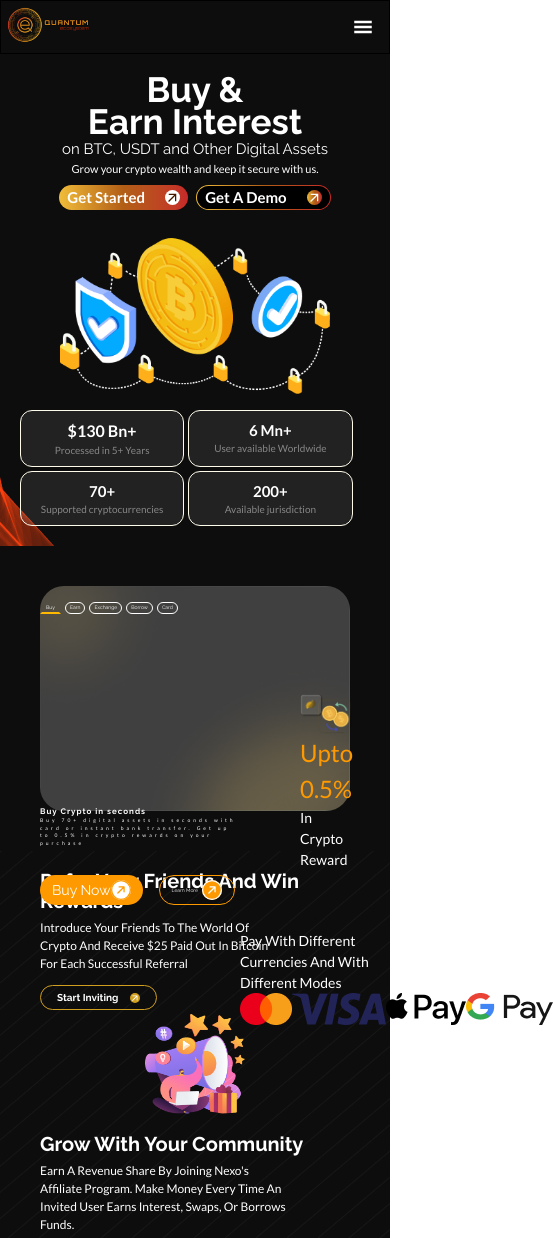
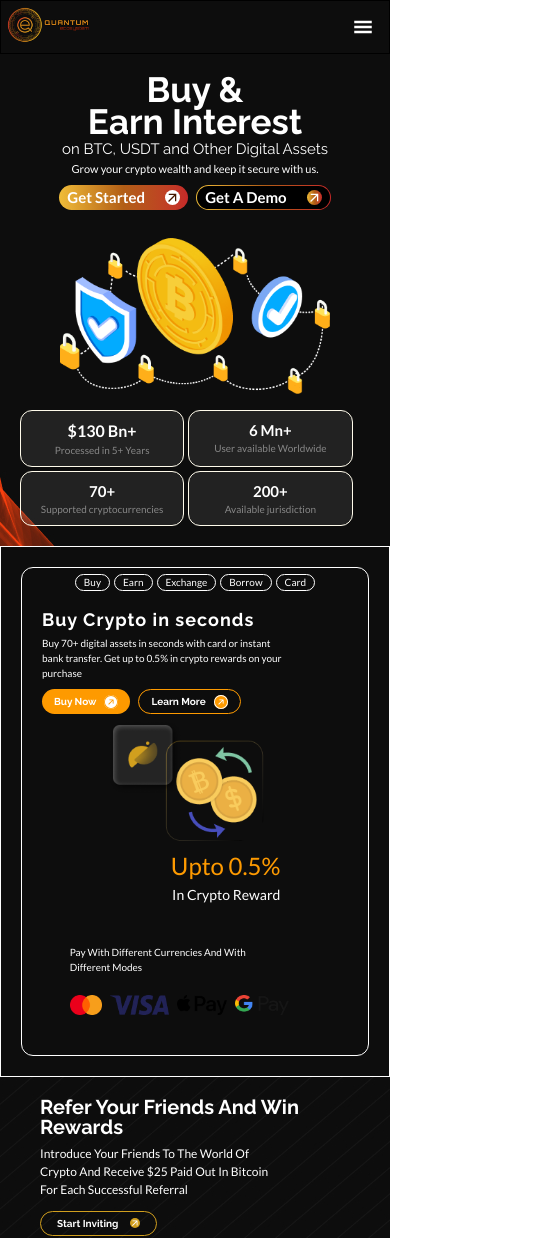
Before and after one commit to Tosif2230/Quantum_EcoSystem, a React (Vite) app: page / in a window 390 px wide. Shown: the top 1238 px of the page, 553 px wide, since content can reach past the window. Built offline with nearby package versions, Linux system fonts and the light colour scheme.

Commit message:
Card page layout fix for mobile

```diff
--- a/src/components/Buy.jsx
+++ b/src/components/Buy.jsx
@@ -1,3 +1,4 @@
+import CardBackground from "../assets/Card/Frame_56.jpg";
 import BuyBG from "../assets/Card/Buy.jpg";
 import EarnBG from "../assets/Card/Earn.jpg";
 import ExchangeBG from "../assets/Card/Exchange.jpg";
@@ -8,12 +9,12 @@
 import Visa from "../assets/Card/visa.png";
 import Apple from "../assets/Card/apple_pay.png";
 import Gpay from "../assets/Card/gpay.png";
-import CardBackground from "../assets/Card/Frame_56.jpg";
 import { BsArrowUpRightCircle } from "react-icons/bs";
 import { useState } from "react";
 
 const Buy = () => {
   const [activeCard, setActiveCard] = useState("Buy");
+
   const listItems = [
     {
       Title: "Buy",
@@ -56,55 +57,47 @@
 
   return (
     <section
-      className="bg-center bg-cover p-5"
+      className="flex justify-center items-center bg-cover bg-center border p-5"
       style={{ background: `url(${CardBackground})` }}
     >
-      <div className="flex justify-center items-center p-5">
-        <div className="relative">
-          {selectedCard && (
-            <div>
-              <img
-                src={selectedCard.CardImage}
-                alt="Card"
-                className="flex rounded-3xl xl:rounded-[60px] lg:rounded-[50px] md:rounded-[45px]"
-              />
-            </div>
-          )}
-          <div className="absolute flex flex-col top-4  lg:top-10 lg:right-1">
-            <div className="flex gap-1 lg:gap-8">
-              {listItems.map((item, index) => {
+      <div className="flex flex-col justify-center md:w-[72%] items-center border rounded-xl md:rounded-4xl">
+        <div className="flex gap-1 md:gap-5 md:mt-5">
+          {listItems.map((list, index) => {
             return (
+              <ul>
+                <li>
                   <button
                     key={index}
                     onClick={() => {
-                      setActiveCard(item.Title);
+                      setActiveCard(list.Title);
                     }}
-                    className={`text-[5px] lg:text-[20px] border rounded-2xl px-1 lg:px-3 font-raleway cursor-pointer ${activeCard === item.Title ? "border-2 border-b-amber-400 border-transparent rounded-none" : ""}`}
+                    className="text-center text-[10px] md:text-xl border  rounded-2xl px-2"
                   >
-                    {item.Title}
+                    {list.Title}
                   </button>
+                </li>
+              </ul>
             );
           })}
         </div>
-
-            <div className="flex mt-20">
+        <div className="flex flex-col md:flex-row items-center p-5 w-full">
           <div className="flex flex-col justify-center">
-                <h2 className="font-raleway font-bold text-[8px] md:text-[25px] lg:text-[32px] tracking-[1px] w-50 lg:w-80">
+            <h2 className="font-raleway font-bold text-[18px] md:text-[25px] lg:text-[32px] tracking-[1px] w-60 lg:w-full leading-4 lg:leading-8">
               {selectedCard.Discription}
             </h2>
-                <h2 className="text-[5px] lg:text-[15px] lg:w-100 tracking-[3px]">
+            <h2 className="text-[10px] w-[80%] lg:text-[15px] lg:w-100 md:tracking-[3px] pt-2">
               {selectedCard.Paragraph}
             </h2>
-                <div className="flex gap-4 pt-5">
-                  <button className="flex justify-between items-center lg:gap-5 my-2 px-3 font-raleway cursor-pointer text-[14px] bg-amber-500 rounded-full">
+            <div className="flex gap-2 md:gap-4 md:pt-5">
+              <button className="flex items-center my-2 py-1 gap-2 lg:gap-5 px-3 text-[10px] lg:text-[14px] bg-amber-500 rounded-full font-raleway font-bold cursor-pointer">
                 Buy Now
-                    <div className="text-xl bg-white text-amber-500 rounded-full">
+                <div className="text-sm md:text-xl bg-white text-amber-500 rounded-full">
                   <BsArrowUpRightCircle />
                 </div>
               </button>
-                  <button className="flex items-center my-2 py-1 gap-1 lg:gap-5 px-3 font-raleway cursor-pointer text-[5px] lg:text-[14px] border border-amber-500 rounded-full">
+              <button className="flex items-center my-2 py-1 gap-2 lg:gap-5 px-3 text-[10px] lg:text-[14px] border border-amber-500 rounded-full font-raleway font-bold cursor-pointer">
                 Learn More
-                    <div className="text-xl bg-amber-500  rounded-full">
+                <div className="text-sm md:text-xl bg-amber-500  rounded-full">
                   <BsArrowUpRightCircle />
                 </div>
               </button>
@@ -112,24 +105,22 @@
           </div>
 
           <div className="">
-                <div className="flex flex-col items-end px-15">
-                  <img src={Crypto} alt="Crypto" className="w-45" />
-                  <h1 className="font-lato text-[24px] text-amber-500">
+            <div className="flex flex-col px-10 md:items-end lg:px-15">
+              <img src={Crypto} alt="Crypto" className="w-40 md:w-45" />
+              <h1 className="font-lato text-end text-[24px] text-amber-500">
                 Upto 0.5%
               </h1>
-                  <p className="font-lato text-[14px]">In Crypto Reward</p>
+              <p className="font-lato text-end text-[14px]">In Crypto Reward</p>
             </div>
-                <div className="pt-15">
-                  <h2 className="font-lato text-[14px]">
+            <div className="pt-10 lg:pt-15">
+              <h2 className="font-lato text-[10px] w-[80%] lg:text-[14px]">
                 Pay With Different Currencies And With Different Modes
               </h2>
-                  <div className="flex lg:mt-5 lg:gap-6">
-                    <img src={MasterCard} alt="MasterCard" />
-                    <img src={Visa} alt="Visa" />
-                    <img src={Apple} alt="ApplePay" />
-                    <img src={Gpay} alt="Gpay" />
-                  </div>
-                </div>
+              <div className="flex py-5 lg:mt-5 gap-2 lg:gap-6">
+                <img src={MasterCard} alt="MasterCard" className="h-5" />
+                <img src={Visa} alt="Visa"  className="h-5"/>
+                <img src={Apple} alt="ApplePay"  className="h-5"/>
+                <img src={Gpay} alt="Gpay"  className="h-5"/>
               </div>
             </div>
           </div>
```
Lines whose indentation alone changed are shown as unchanged.
